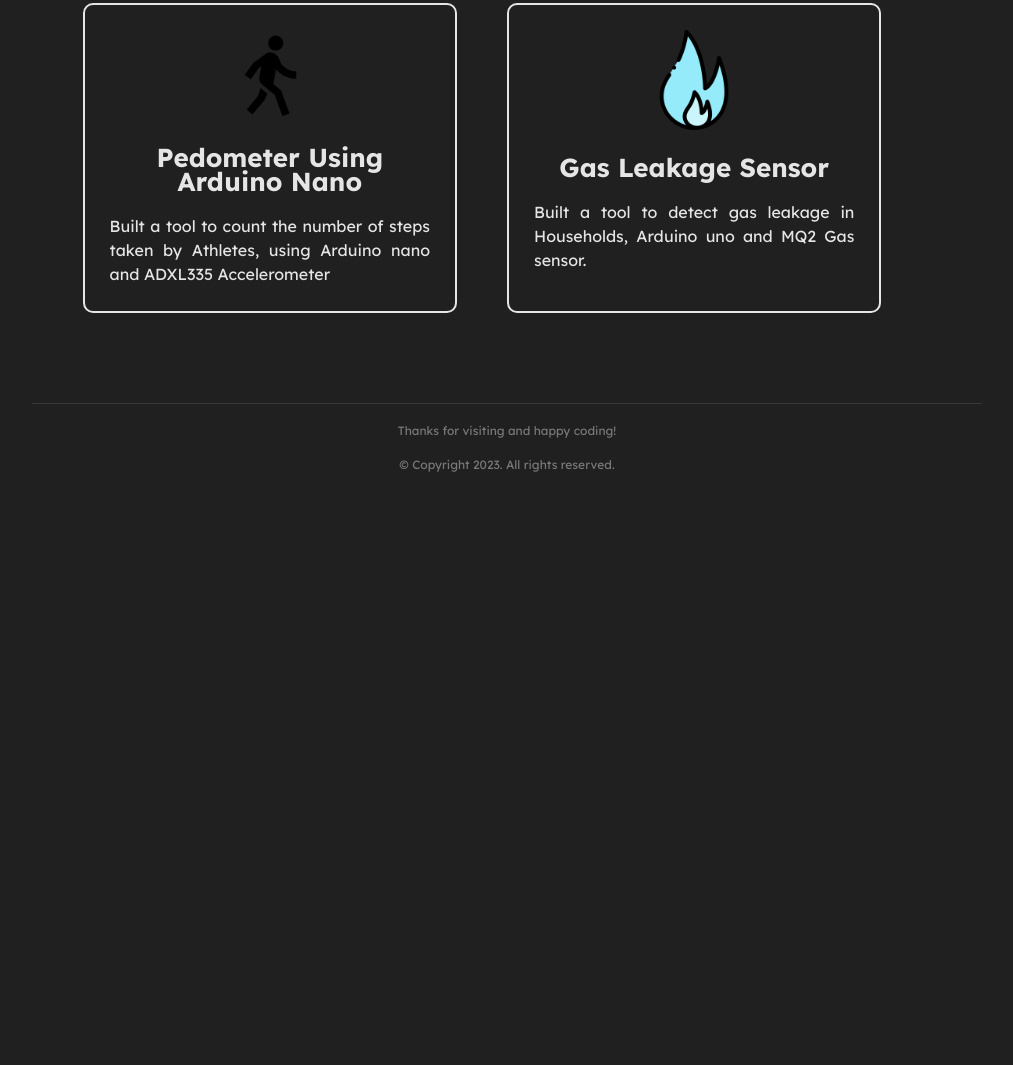
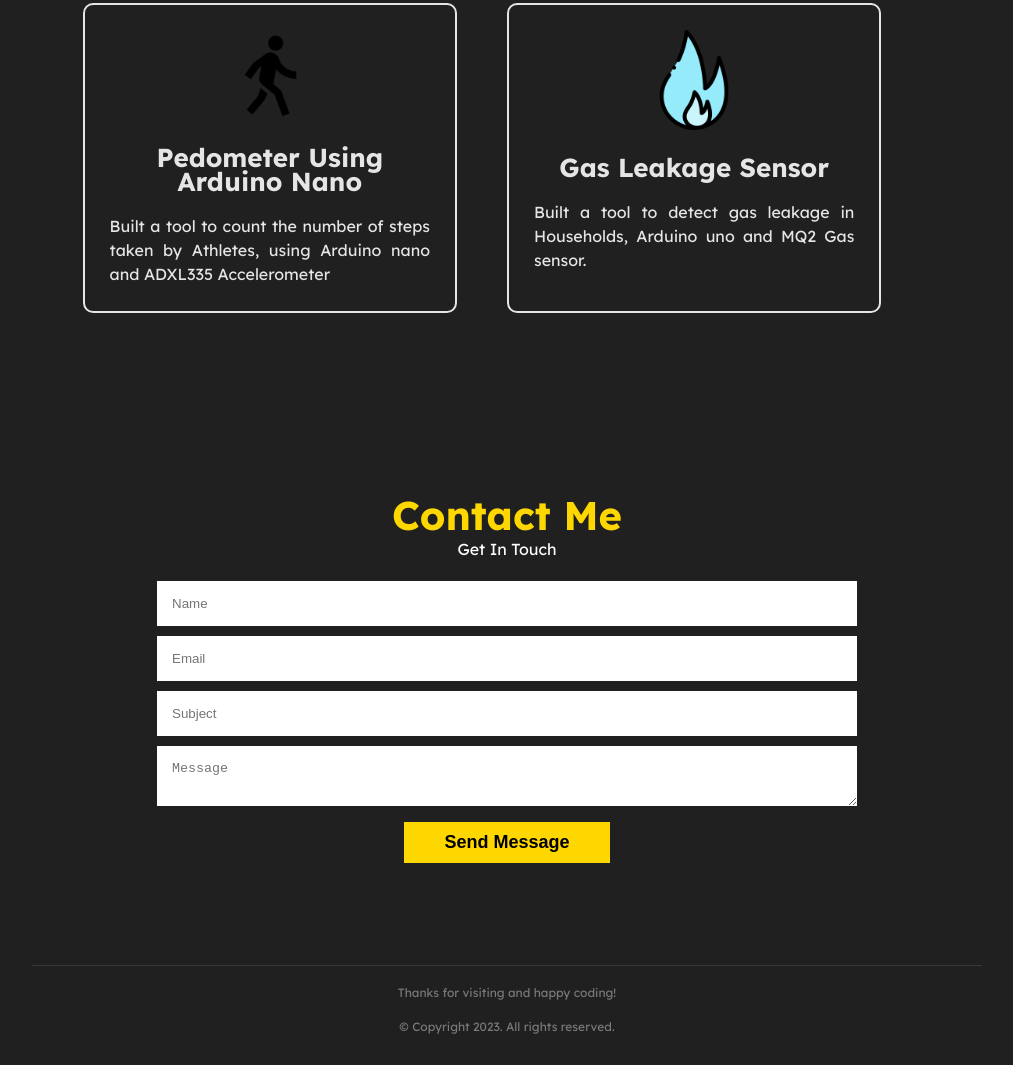
Before and after one commit to gokulj2005/Personal_portfolio, a plain HTML site: page index.html in a window 1280 px wide. Shown: the part 1885-2950 px from the top of the page, without its empty margins (133-1146 px from the left). Before the commit the page ends 2388 px from the top, so only its background shows below. Drawn offline with nearby package versions, Linux system fonts and the light colour scheme.

Commit message:
Contactme

```diff
--- a/index.html
+++ b/index.html
@@ -214,7 +214,7 @@
 
         <!-------------------------- Contact Me -------------------------->
 
-    <!-- <section class="contact-content" id="contact">
+    <section class="contact-content" id="contact">
         <div class="container">
             <div class="contact-title">
                 <h4>Contact Me</h4>
@@ -231,7 +231,7 @@
                 <span id="msg"></span>
             </div>
         </div>
-    </section> -->
+    </section>
 
     <!-------------------------- JS -------------------------->
     <script src="https://code.jquery.com/jquery-3.7.0.min.js" integrity="sha256-2Pmvv0kuTBOenSvLm6bvfBSSHrUJ+3A7x6P5Ebd07/g=" crossorigin="anonymous"></script>
--- a/script.js
+++ b/script.js
@@ -65,7 +65,7 @@ $(document).ready(function() {
     });
 
   //contact form to excel sheet
-  const scriptURL = 'https://script.google.com/macros/s/AKfycbzUSaaX3XmlE5m9YLOHOBrRuCh2Ohv49N9bs4bew7xPd1qlgpvXtnudDs5Xhp3jF-Fx/exec';
+  const scriptURL = 'https://script.google.com/macros/s/AKfycbzkrQVxahfNKnL6kiPu8zHOeldMRsXh2QMKtpZvw1q_A75Fem-eynjwC6BD9jWvLhgh/exec';
   const form = document.forms['submitToGoogleSheet']
   const msg = document.getElementById("msg")
 
```
